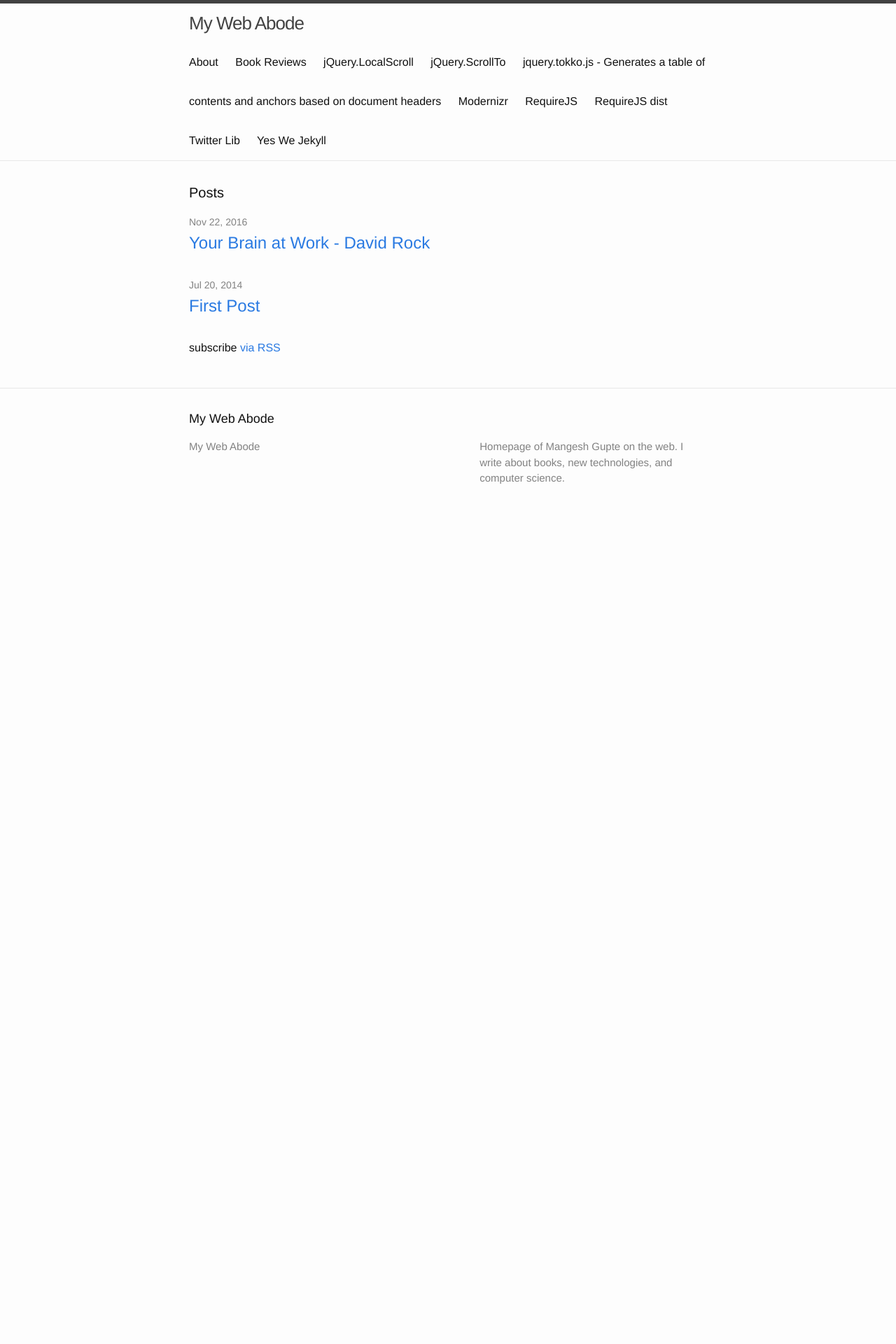
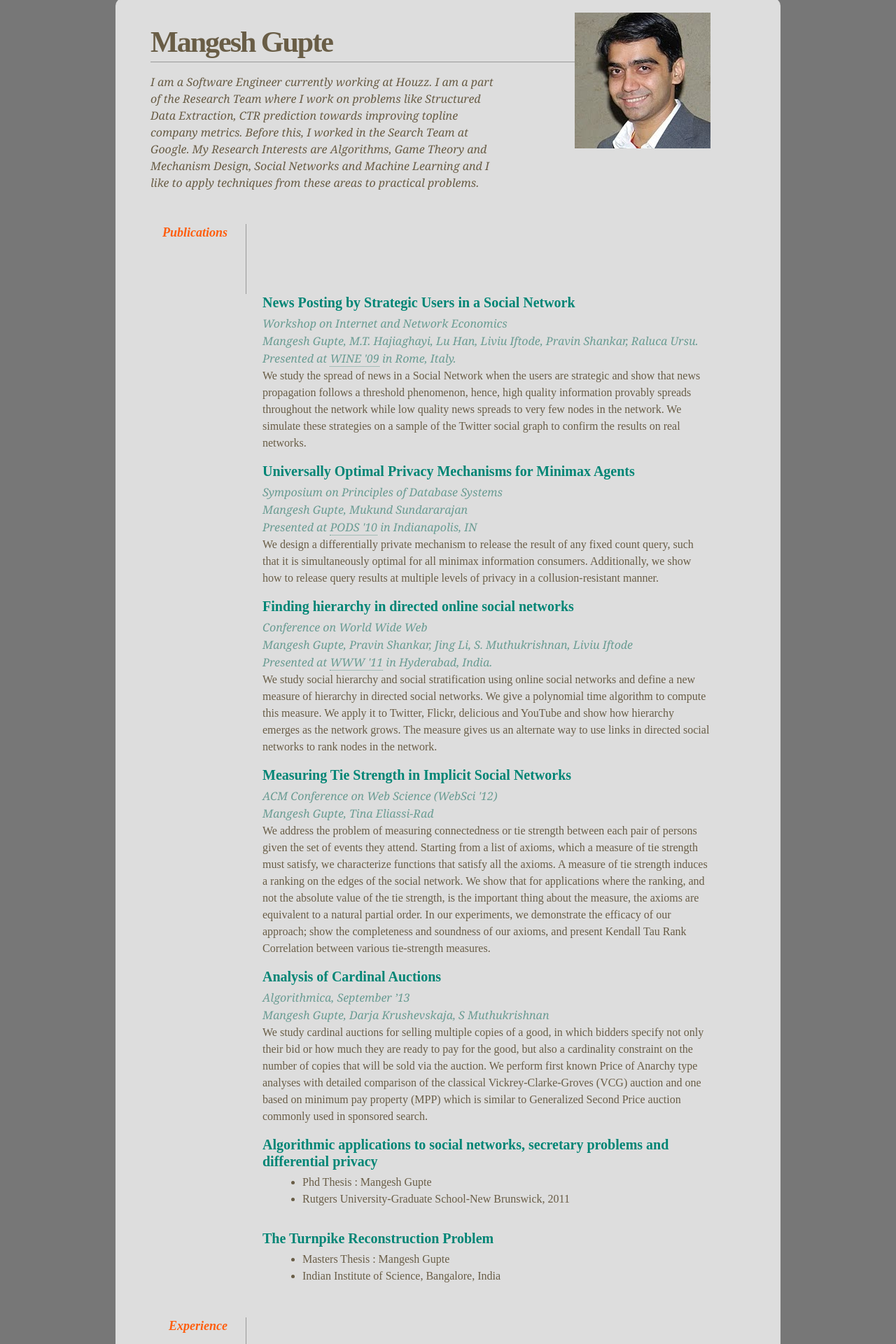
Before and after one commit to mangeshgupte/mangeshgupte.github.io, a Jekyll site: the page built from index.html, in a window 1280 px wide. Shown: the top 1920 px of the page at 70% size. Built offline with Jekyll 4.4.1, drawn with Linux system fonts in a browser that asks for light colours; before the commit the page ends 900 px from its top, so only the background shows below that; some of the changed text lies outside the part shown.

Commit message:
Add resume and make it default

```diff
--- /dev/null
+++ b/_includes/resume.html
@@ -0,0 +1,271 @@
+<!DOCTYPE html PUBLIC "-//W3C//DTD XHTML 1.0 Strict//EN"
+"http://www.w3.org/TR/xhtml1/DTD/xhtml1-strict.dtd">
+
+<html xmlns="http://www.w3.org/1999/xhtml" xml:lang="en" lang="en">
+
+<head>
+     <meta http-equiv="Content-Type" content="text/html; charset=utf-8"/>
+
+     <title>Mangesh Gupte Resume</title>
+
+     <style type="text/css">
+        { margin: 0; padding: 0; }
+        body { font-size: 16px; line-height: 24px; background: #777; color: rgb(105, 93, 70); }
+        .clear { clear: both; }
+        #page-wrap { width: 800px; margin: -10px auto 160px; padding: 50px; padding-right: 100px; background:#ddd;
+        border-radius: 10px; }
+        #pic { float: right; margin: -30px 0 0 0; -moz-transform: scaleX(-1);
+        -o-transform: scaleX(-1);
+        -webkit-transform: scaleX(-1);
+        transform: scaleX(-1);
+        filter: FlipH;
+        -ms-filter: "FlipH";}
+        h1 { margin: 0 0 16px 0; padding: 0 0 16px 0; font-size: 42px; font-weight: bold; letter-spacing: -2px; border-bottom: 1px solid #999; }
+        h2 { font-size: 20px; margin: 0 0 6px 0; position: relative;
+        color: rgb(0, 133, 117); }
+        span { bottom: 0; right: 0; font-style: italic; font-family: Georgia,
+        Serif; font-size: 16px; color: rgb(106, 156, 147); font-weight: normal;  }
+        p { margin: 0 0 16px 0; }
+        a { color: rgb(106, 156, 147); text-decoration: none; border-bottom: 1px dotted; }
+        a:hover { border-bottom-style: solid; color: rgb(0, 133, 117); }
+        ul { margin: 0 0 32px 17px; }
+        #objective { width: 500px; float: left; }
+        #objective p { font-family: Georgia, Serif; font-style: italic; }
+        dt { font-style: italic; font-weight: bold; font-size: 18px; text-align: right; padding: 0 26px 0 0; width: 110px; float: left; height: 100px; border-right: 1px solid #999 ;  color: rgb(255, 94, 14); }
+        dd { width: 640px; float: right;}
+        dd.clear { float: none; margin: 0; height: 15px; }
+        img-flip { }
+     </style>
+</head>
+
+<body>
+    <div id="page-wrap">
+
+      <img src="images/mangesh.jpg" alt="Photo" id="pic" />
+
+        <div id="contact-info" class="vcard">
+
+            <!-- Microformats! -->
+
+            <h1 class="fn">Mangesh Gupte</h1>
+
+        </div>
+
+        <div id="objective">
+            <p>
+              I am a Software Engineer currently working at Houzz. I am a part of the Research Team
+              where I
+              work on problems like Structured Data Extraction, CTR prediction towards improving
+              topline company metrics. Before this, I worked in the Search
+              Team at Google. My Research Interests are Algorithms, Game Theory and
+              Mechanism Design, Social Networks and Machine Learning and I like to apply techniques
+              from these areas to practical problems.
+            </p>
+        </div>
+
+        <div class="clear"></div>
+
+        <dl>
+          <dd class="clear"></dd>
+          <dt>Publications</dt>
+          <dd>
+            <h2> News Posting by Strategic Users in a Social Network </h2>
+            <span> Workshop on Internet and Network Economics <br/>
+            Mangesh Gupte, M.T.  Hajiaghayi, Lu Han, Liviu Iftode, Pravin Shankar, Raluca
+            Ursu. <br/>
+             Presented at <a href="
+http://www.dis.uniroma1.it/wine09/index.php?option=com_content&view=article&id=56&Itemid=68"> WINE
+                '09</a> in Rome, Italy.</span>
+            <p>
+We study the spread of news in a Social Network when the users are strategic and show that news propagation follows a threshold phenomenon, hence, high quality information provably spreads throughout the network while low quality news spreads to very few nodes in the network. We simulate these strategies on a sample of the Twitter social graph to confirm the results on real networks.
+            </p>
+
+            <h2> Universally Optimal Privacy Mechanisms for Minimax Agents </h2>
+            <span> Symposium on Principles of Database Systems <br/>
+              Mangesh Gupte, Mukund Sundararajan <br/>
+              Presented at <a href="http://www.sigmod2010.org/program_pods.shtml#pods4">
+              PODS '10</a> in Indianapolis, IN </span>
+            <p>
+We design
+              a differentially private mechanism to release the result of any fixed count query,
+              such that it is simultaneously optimal for all minimax information
+              consumers. Additionally, we show how to release query results at multiple levels of
+              privacy in a collusion-resistant manner.
+            </p>
+
+            <h2> Finding hierarchy in directed online social networks</h2>
+            <span> Conference on World Wide Web <br/>
+            Mangesh Gupte, Pravin Shankar, Jing Li, S. Muthukrishnan, Liviu Iftode
+            <br/>
+Presented at <a hrf="http://wwwconference.org/www2011/accepted_papers.html"> WWW '11</a> in
+            Hyderabad, India.
+             </span>
+            <p>
+We study social hierarchy and social stratification using online social networks and define a new
+measure of hierarchy in directed social networks. We give a polynomial time algorithm to compute
+this measure. We apply it to Twitter, Flickr, delicious and YouTube and show how hierarchy emerges
+as the network grows. The measure gives us an alternate way to use links in directed social networks
+to rank nodes in the network. </p>
+
+            <h2> Measuring Tie Strength in Implicit Social Networks </h2>
+            <span> ACM Conference on Web Science (WebSci '12) <br/>
+              Mangesh Gupte, Tina Eliassi-Rad
+            </span>
+            <p>
+We address the problem of measuring connectedness or tie strength between each pair of persons given the set of events they attend. Starting from a list of axioms, which a measure of tie strength must satisfy, we characterize functions that satisfy all the axioms.
+A measure of tie strength induces a ranking on the edges of the social network. We show that for applications where the ranking, and not the absolute value of the tie strength, is the important thing about the measure, the axioms are equivalent to a natural partial order. In our experiments, we demonstrate the efficacy of our approach; show the completeness and soundness of our axioms, and present Kendall Tau Rank Correlation between various tie-strength measures.
+            </p>
+
+            <h2> Analysis of Cardinal Auctions </h2>
+            <span> Algorithmica, September ’13 <br/>
+              Mangesh Gupte, Darja Krushevskaja, S Muthukrishnan </span>
+            <p>
+We study cardinal auctions for selling multiple copies of a good, in which bidders
+specify not only their bid or how much they are ready to pay for the good, but also a cardinality constraint on the number of copies that will be sold via the auction. We perform first known Price of Anarchy type analyses with detailed comparison of the classical Vickrey-Clarke-Groves (VCG) auction and one based on minimum pay property (MPP) which is similar to Generalized Second Price auction commonly used in sponsored search.
+            </p>
+
+
+            <h2> Algorithmic applications to social networks, secretary problems and differential
+              privacy </h2>
+            <ul>
+              <li> Phd Thesis : Mangesh Gupte
+              <li>Rutgers University-Graduate School-New Brunswick, 2011
+              </ul>
+
+
+            <h2> The Turnpike Reconstruction Problem </h2>
+            <ul>
+              <li> Masters Thesis : Mangesh Gupte
+              <li>Indian Institute of Science, Bangalore, India
+            </ul>
+              </dd>
+
+          <dd class="clear"></dd>
+            <dt>Experience</dt>
+            <dd>
+              <h2>Houzz </h2>
+              <span>Search and Personalization Engineer <br/>
+                Palo Alto, CA - 2014-current</span>
+              <ul>
+                <li> Define key success metrics that track user engagement and user base growth</li>
+                <li> Build instrumentation systems to measure the user engagement key success
+                metrics </li>
+                <li> Play a central role in designing and implementing recommendation and
+                personalization systems that drive the growth of Houzz’s website and mobile apps </li>
+                <li> Analyze log data to find new opportunities for growth </li>
+                <li> Design and run A/B tests to experiment new ideas for growth </li>
+                <li> Collaborate with other engineers and designers to bring growth ideas to reality </li>
+               </ul>
+
+                <h2>Google </h2>
+                <span>Senior Software Engineer <br/>
+                  Mountain View, CA - 2011-2014
+                </span>
+                <p>
+                  I work in the search features and search quality team at Google. Wrote numerous map-reduce pipelines to analyze and understand large data sets, generate insights from these and deploy algorithms that increase key metrics. Projects that I contributedxs to:
+                  <ul>
+                    <li> Site Information: I was in charge of generating the data and ensuring high
+                    data quality for the project </li>
+                    <li> Authorship: Increased the coverage (number of authors and results) and
+                    quality of authors shown </li>
+                    <li> Autocomplete: Improved coverage (number of prefixes that have suggestions)
+                    and ranking </li>
+                    <li> Search: Improve quality of search results, better triggering by
+                    understanding the query better </li>
+                  </ul>
+                </p>
+
+                <h2>Rutgers University </h2>
+                <span> Teaching Assistant + Graduate Assistant <br/>
+                  Piscataway, NJ - 2005-10
+                </span>
+                  <p>
+                    <ul>
+                      <li> Helped with the Combinatorial Optimization, Discrete Structures, Topics
+                      in Game Theory,  Programming Methodology courses at Rutgers University </li>
+                      <li> Research on Online Algorithms, Social Networks and Auction Design </li>
+                      <li> Solve standard algorithmic problems with the added assumption that inputs
+                      come from agents who are self-interested (e.g agents on the internet). Design
+                      auctions, pricing models etc. that support this model </li>
+                    </ul>
+                      </p>
+
+                <h2> Google </h2>
+                <span> Software Engineering Intern <br/>
+                  Mountain View, CA +  New York, NY - Summer – 2007 + 2010
+                </span>
+              <p>
+Wrote map-reduce algorithms to predicting which news would become popular using the Twitter data feed. Analyzed large social network graphs (> 10 million nodes, > 1 billion edges) to discover trends.
+                </p>
+
+                <h2>Codito Technologies</h2>
+                <span> Software Engineer <br/>
+                  Pune, India - 2002–03 </span>
+                  <p>
+                     Worked with the Networking Team and lead the IPSec team for implementing the protocol stack on a new chip multiprocessor
+                </p>
+
+                <h2>Vishwakarma Institute of Technology</h2>
+                <span>Senior Project <br/>
+                  Pune, India - 2001-02
+                </span>
+              <p>
+                Geostretcher : A Visual Editor for Geometry.
+                A constraint based editor for geometry, implemented from scratch in VC++, with ~30k LOC, with good object oriented design and also a simple prototype.
+              </p>
+             </dd>
+
+
+            <dd class="clear"></dd>
+
+            <dt>Education</dt>
+            <dd>
+                <h2>Rutgers University, Piscataway, NJ</h2>
+                <p><strong>Ph.D. </strong> Computer Science<br />
+            </dd>
+
+            <dd>
+                <h2>Indian Institute of Science, Bangalore</h2>
+                <p><strong>M. E. </strong> Computer Science and Automation<br />
+            </dd>
+
+            <dd>
+                <h2>Pune University </h2>
+                <p><strong>Vishwakarma Institute of Technology</strong> <br />
+                   <strong>B. E. </strong> Computer Engineering</p>
+            </dd>
+
+            <dd class="clear"></dd>
+
+            <dt>Skills</dt>
+            <dd>
+                <h2>Languages</h2>
+                <p>C, C++, Java, Python, PHP, SQL</p>
+
+                <h2>Tools</h2>
+                <p>git, django, MySql, Hadoop / Map Reduce, Impala / Hive, Spark</p>
+            </dd>
+
+            <dd class="clear"></dd>
+
+            <dt>Scholastic Achivements / Awards</dt>
+            <dd> <strong> 2007 </strong> DIMACS Graduate Student Award. </dd>
+            <dd> <strong> 2005 </strong> Medal of honor from IISc and the Computer Society of India for securing the
+              highest CGPA in Computer Science Department at IISc </dd>
+            <dd> <strong> 2003 </strong> All India Rank 4 out of a total of 44000 people in GATE, the entrance
+              examination for IITs and IISc, scoring 99.99 percentile. </dd>
+            <dd> <strong> 1997 </strong>	Selected in the top 30 in India for the International Mathematics Olympiad
+              Camp.
+            </dd>
+
+            <dd class="clear"></dd>
+
+        </dl>
+
+        <div class="clear"></div>
+
+    </div>
+
+</body>
+
+</html>
--- a/index.html
+++ b/index.html
@@ -1,23 +1,5 @@
 ---
-layout: default
+layout: none
 ---
 
-<div class="home">
-
-  <h1 class="page-heading">Posts</h1>
-
-  <ul class="post-list">
-    {% for post in site.posts %}
-      <li>
-        <span class="post-meta">{{ post.date | date: "%b %-d, %Y" }}</span>
-
-        <h2>
-          <a class="post-link" href="{{ post.url | prepend: site.baseurl }}">{{ post.title }}</a>
-        </h2>
-      </li>
-    {% endfor %}
-  </ul>
-
-  <p class="rss-subscribe">subscribe <a href="{{ "/feed.xml" | prepend: site.baseurl }}">via RSS</a></p>
-
-</div>
+{% include resume.html %}
```
Also changed, not shown: images/mangesh.jpg (added).
